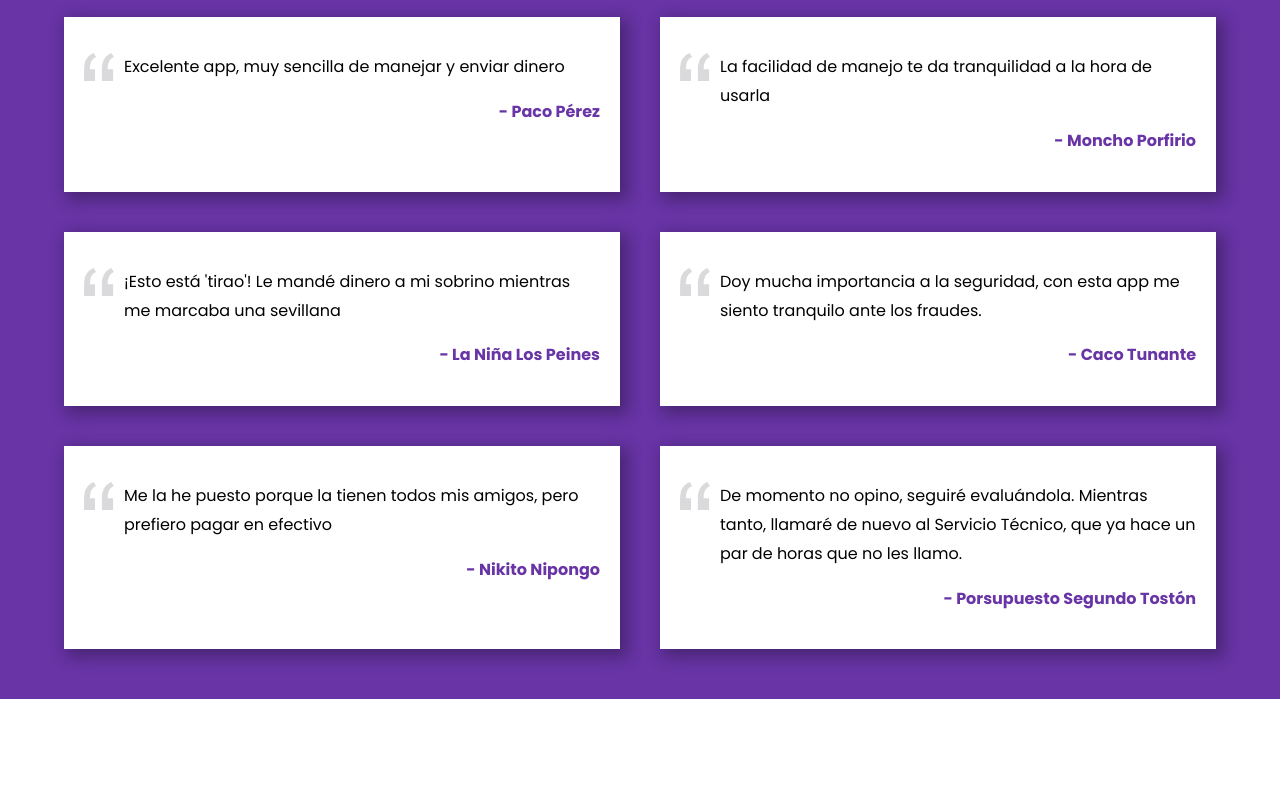
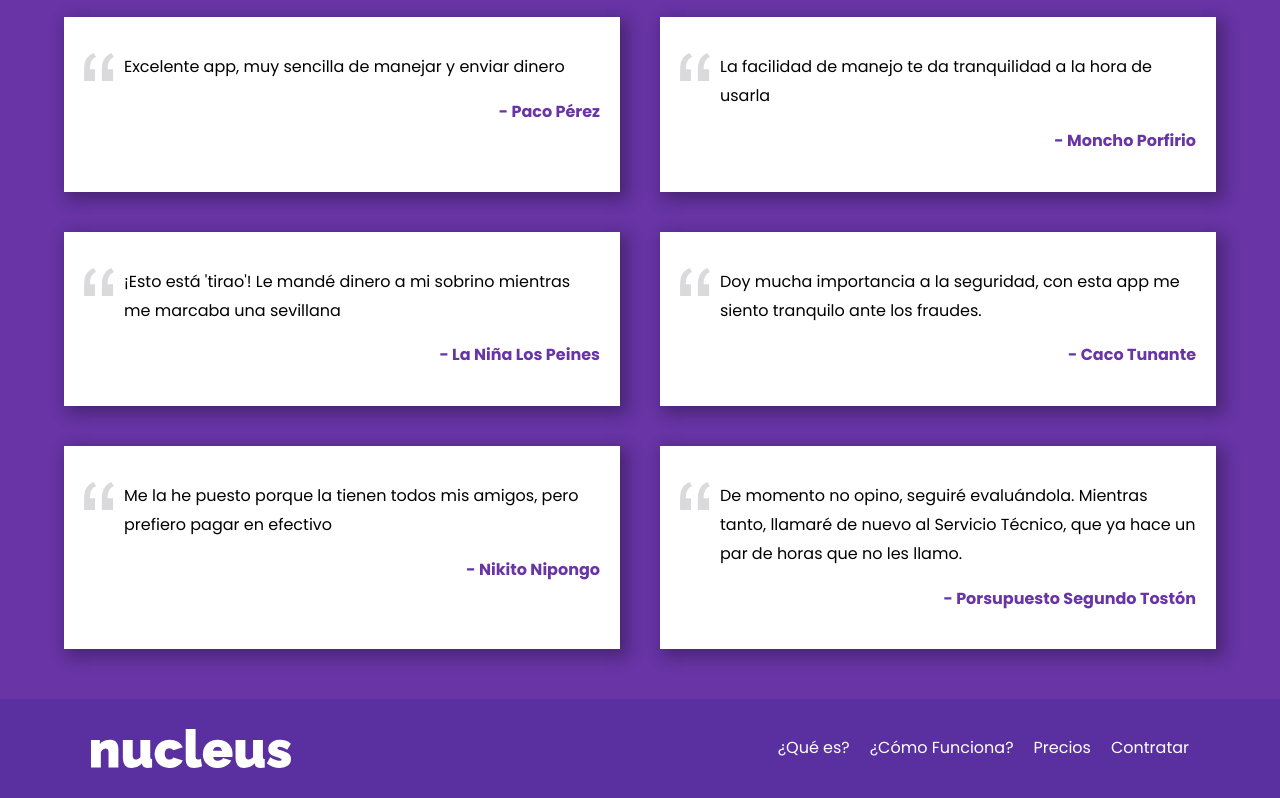
Before and after one commit to jmlocke1/nucleus, a plain HTML site: page index.html in a window 1280 px wide. Shown: the part 4089-4887 px from the top of the page. Before the commit the page ends 4788 px from the top, so only its background shows below. Drawn offline with Linux system fonts and the light colour scheme.

Commit message:
Completando el footer. Fin de proyecto

```diff
--- a/css/styles.css
+++ b/css/styles.css
@@ -154,7 +154,9 @@ img {
         color: var(--blanco);
     }
 }
-
+.navegacion__link--blanco {
+    color: var(--blanco);
+}
 
 @media(min-width: 768px) {
     .nucleus {
@@ -338,3 +340,24 @@ img {
     font-weight: 700;
     text-align: right;
 }
+
+.footer {
+    background-color: #5A30A0;
+    padding: 3rem;
+}
+@media(min-width: 768px) {
+    .footer__grid {
+        display: flex;
+        justify-content: space-between;
+        align-items: center;
+    }
+}
+.footer__logo {
+    width: 20rem;
+    margin: 0 auto 4rem auto;
+}
+@media(min-width: 768px) {
+    .footer__logo {
+        margin: 0;
+    }
+}
--- a/index.html
+++ b/index.html
@@ -145,5 +145,21 @@
             </div> <!-- .testimoniales__grid -->
         </div> <!-- .testimoniales__contenedor -->
     </section> <!-- .testimoniales -->
+
+    <footer class="footer">
+        <div class="footer__contenedor">
+            <div class="footer__grid">
+                <div class="footer__logo">
+                    <img src="img/logo-blanco.svg" alt="Logo blanco de Nucleus">
+                </div>
+                <div class="navegacion">
+                    <a href="#" class="navegacion__link navegacion__link--blanco">¿Qué es?</a>
+                    <a href="#" class="navegacion__link navegacion__link--blanco">¿Cómo Funciona?</a>
+                    <a href="#" class="navegacion__link navegacion__link--blanco">Precios</a>
+                    <a href="#" class="navegacion__link navegacion__link--blanco">Contratar</a>
+                </div>
+            </div>
+        </div>
+    </footer>
 </body>
 </html>
```
